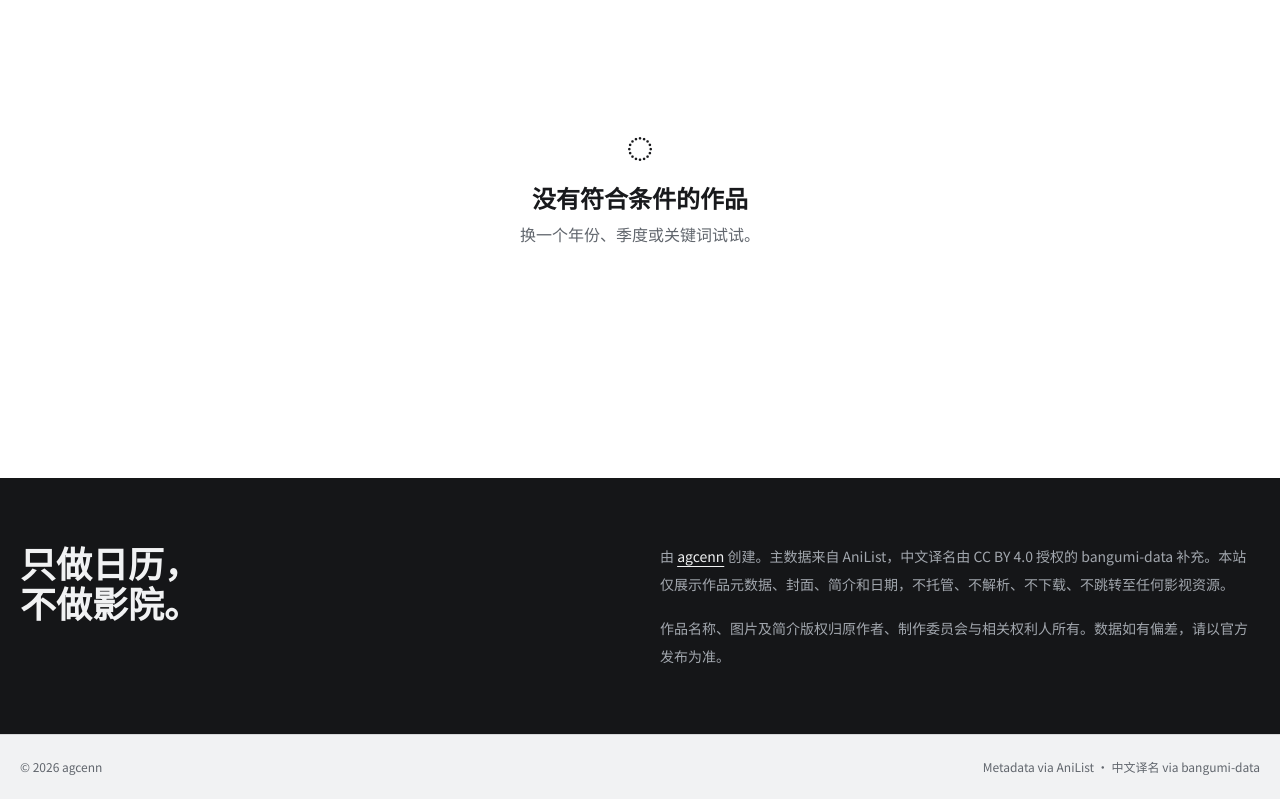
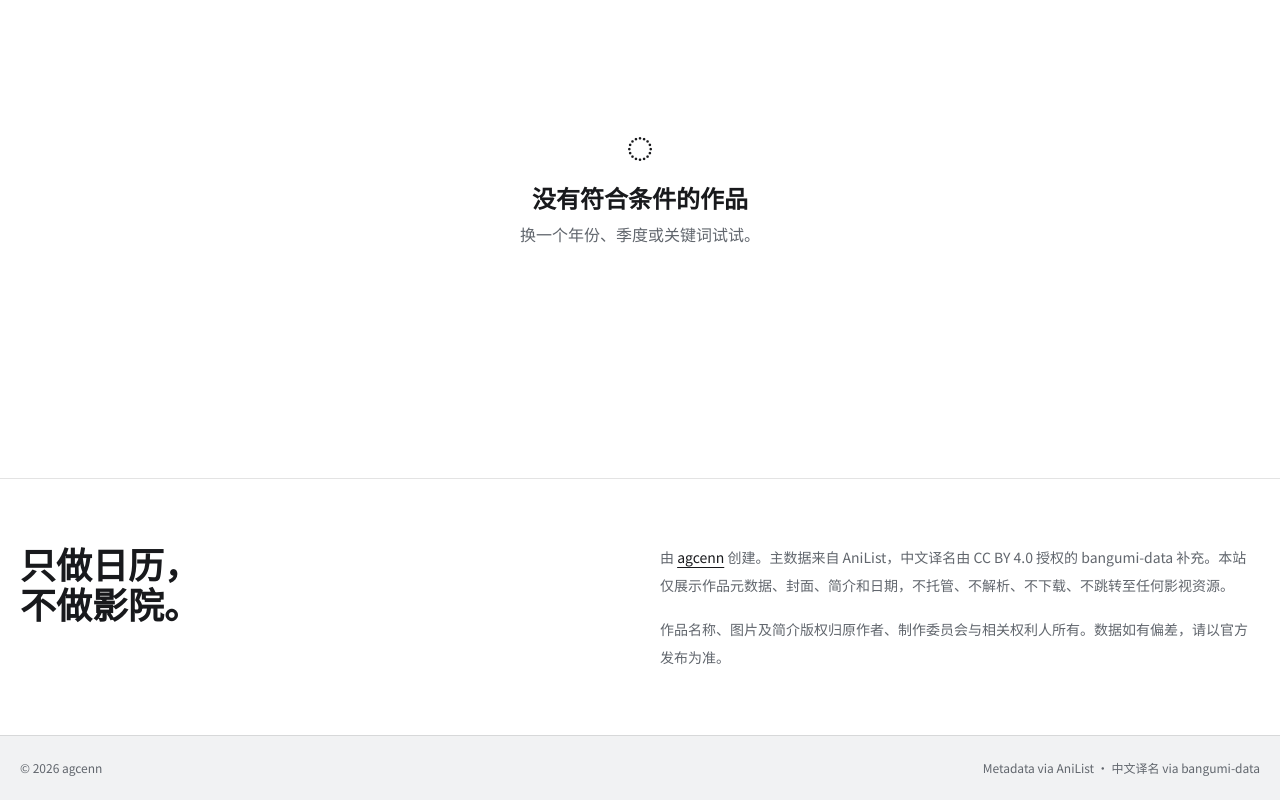
Before and after one commit to agcenn/anime-almanac, a website: page public/index.html in a window 1280 px wide. Shown: the part 701-1501 px from the top of the page. Drawn offline with nearby package versions, Linux system fonts and the light colour scheme; no server answers.

Commit message:
fix: make about section follow theme

```diff
--- a/public/styles.css
+++ b/public/styles.css
@@ -100,9 +100,9 @@ header nav, .hero .border-black\/10 { border-color: var(--line) !important; }
 .hero .text-stone-600, .hero .text-stone-500, #resultInfo, #empty .text-stone-500, footer { color: var(--muted) !important; }
 .detail-copy .text-stone-500 { color: var(--muted) !important; }
 #mobileMenu { border-color: var(--line) !important; }
-#about { background: #151618 !important; color: #f1f2f3; }
-#about .text-stone-600 { color: #a2a7ae !important; }
-#about .text-black { color: #f1f2f3 !important; }
+#about { background: var(--surface) !important; color: var(--ink); border-top: 1px solid var(--line); }
+#about .text-stone-600 { color: var(--muted) !important; }
+#about .text-black { color: var(--ink) !important; }
 footer { background: var(--surface-soft) !important; border-color: var(--line) !important; }
 
 @media (min-width: 640px) {
```
